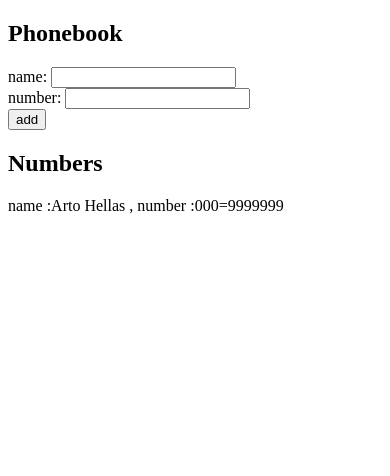
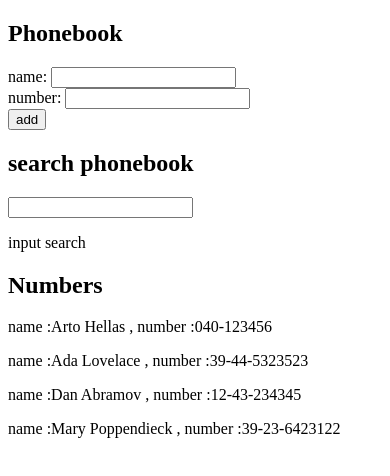
Before and after one commit to Mohammad-Osama/fullstackopen, a React (Create React App) app in the folder part2/phonebook/: page / in a window 390 px wide. Shown: the top 476 px of the page. Built offline with nearby package versions, Linux system fonts and the light colour scheme.

Commit message:
2.9*: The Phonebook Step4

```diff
--- a/part2/phonebook/src/App.js
+++ b/part2/phonebook/src/App.js
@@ -2,21 +2,27 @@ import { useState } from 'react'
 
 const App = () => {
   const [persons, setPersons] = useState([
-    { name: 'Arto Hellas' ,
-      number : "000=9999999" }
+    { name: 'Arto Hellas', number: '040-123456', id: 1 },
+    { name: 'Ada Lovelace', number: '39-44-5323523', id: 2 },
+    { name: 'Dan Abramov', number: '12-43-234345', id: 3 },
+    { name: 'Mary Poppendieck', number: '39-23-6423122', id: 4 }
   ])
+
+
   const [newName, setNewName] = useState('')
   const [newNumber, setNewnumber] = useState('')
+  const [searchName, setSearchName] = useState('')
+  const [searchResults, setSearchResults] = useState('')
 
-  const handleSubmit=(e)=>{
+  const handleSubmit = (e) => {
     //  console.log("submit target value name " , e.target.name.value)
     // console.log("submit target value number " , e.target.number.value)
     e.preventDefault()
-    const typedContact={
-      name :newName,
-      number :newNumber
+    const typedContact = {
+      name: newName,
+      number: newNumber
     }
-    const existingNames = persons.map((person)=>{
+    const existingNames = persons.map((person) => {
       return person.name
     })
     // console.log("existingNames", existingNames)
@@ -30,20 +36,31 @@ const App = () => {
     setNewName('')
     setNewnumber('')
 
-
   }
 
-  const handleChangeName=(e)=>{
+  const handleChangeName = (e) => {
     // console.log("input target.value" ,  e.target.value)
     setNewName(e.target.value)
 
   }
 
-  const handleChangeNumber=(e)=>{
+  const handleChangeNumber = (e) => {
     // console.log("input target.value number" ,  e.target.value)
     // console.log("newNumber" ,  newNumber)
     setNewnumber(e.target.value)
 
+  }
+
+  const handleSearchName = (e) => {
+   // console.log("e.target.value", e.target.value)
+   // setSearchResults('')
+    setSearchName(e.target.value)
+
+    const searchedNames = persons.filter(person =>
+      person.name.toLowerCase().includes(searchName.toLowerCase()))
+
+   // console.log("searchedNames", searchedNames)
+    setSearchResults(searchedNames)
   }
 
   return (
@@ -52,13 +69,13 @@ const App = () => {
 
       <form onSubmit={handleSubmit}>
         <div>
-          name: <input   name ="name"
+          name: <input name="name"
             value={newName}
             onChange={handleChangeName}
           />
         </div>
         <div>
-          number: <input  name ="number"
+          number: <input name="number"
             type="number"
             value={newNumber}
             onChange={handleChangeNumber}
@@ -69,12 +86,30 @@ const App = () => {
         </div>
       </form>
 
+      <div>
+        <h2> search phonebook </h2>
+          <input
+            value={searchName}
+            onChange={handleSearchName}
+          />
+
+        <div>
+          {searchName === ''
+            ? <p> input search </p>
+            : searchResults && searchResults.map((person) => (
+              <p key={person.id}> name :{person.name}  ,  number :{person.number}</p>
+            ))
+          }
+
+        </div>
+      </div>
+
+
 
       <h2>Numbers</h2>
-      {persons.map((person)=>(
+      {persons.map((person) => (
         <div key={person.name}>
           <p > name :{person.name}  ,  number :{person.number}</p>
-
         </div>
       ))}
     </div>
```
Lines whose indentation alone changed are shown as unchanged.
